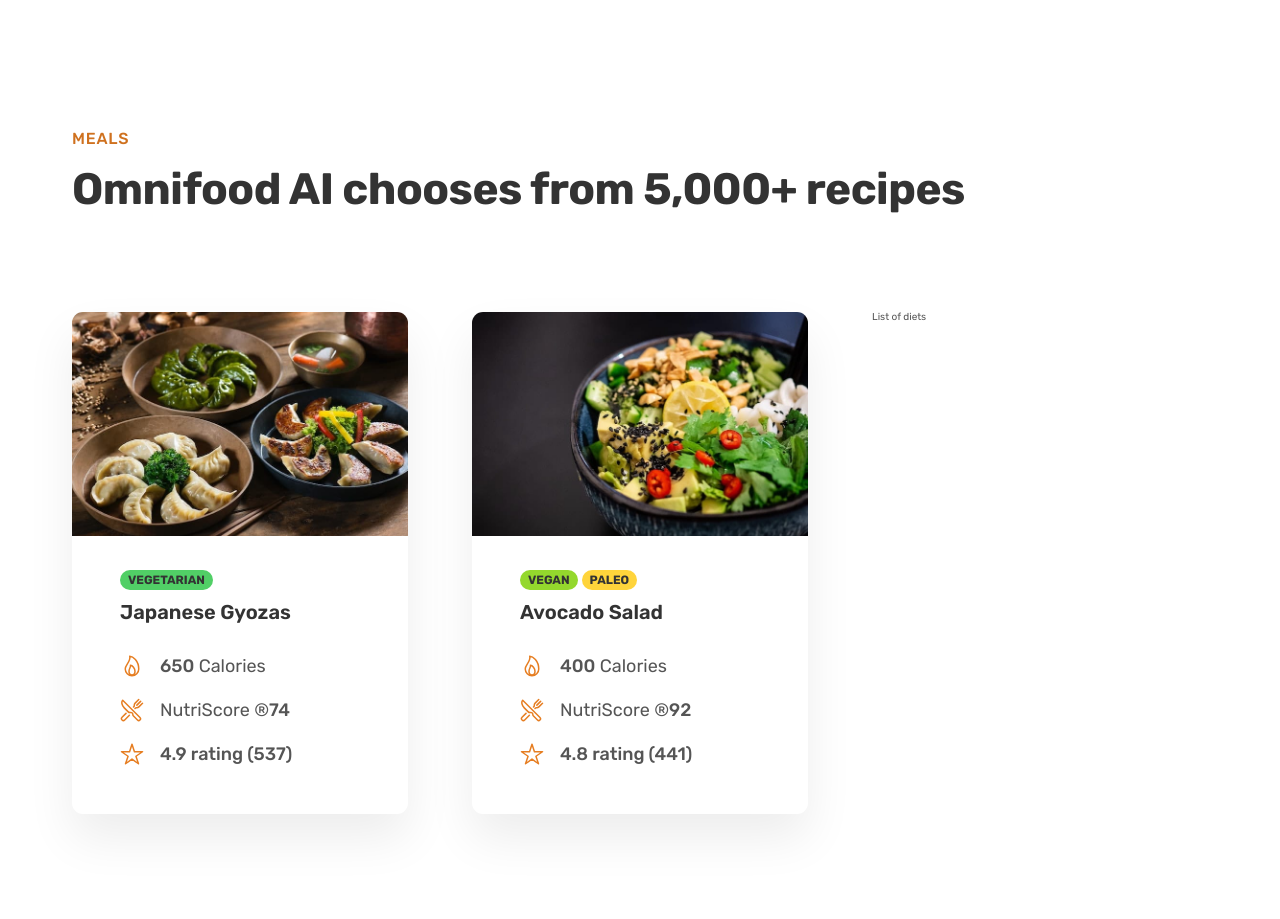
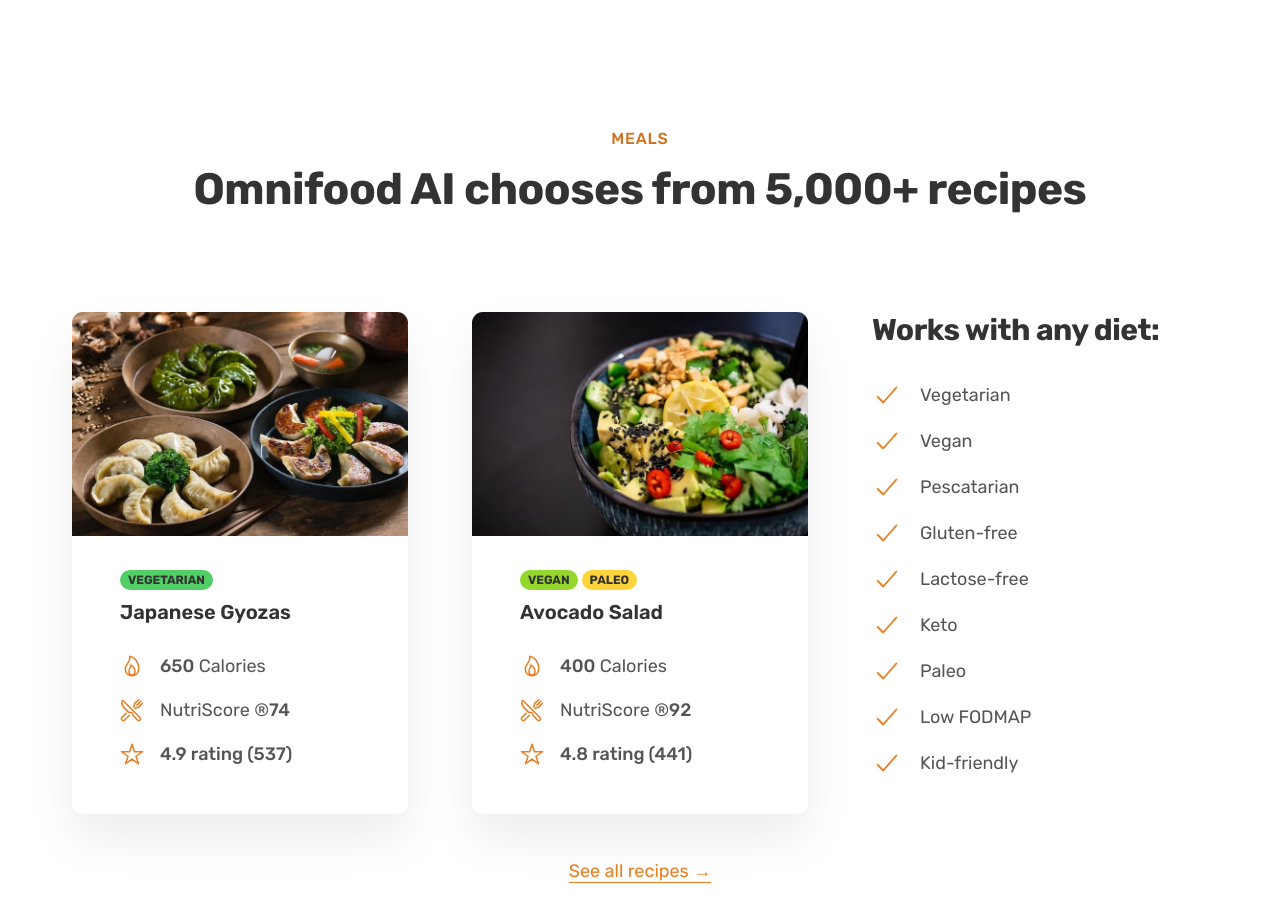
Before and after one commit to kumailalidev/Omnifood, a plain HTML site: page index.html in a window 1280 px wide. Shown: the part 2540-3459 px from the top of the page. Drawn offline with nearby package versions, Linux system fonts and the light colour scheme.

Commit message:
Building the Meals Section-Part 3

```diff
--- a/css/general.css
+++ b/css/general.css
@@ -141,7 +141,7 @@ html {
   padding: 1.6rem 3.2rem;
   border-radius: 9px;
   /* Put transition on original "state" */
-  transition: background-color 1s;
+  transition: all 1s; /* apply transition both background-color and box-shadow properties */
 }
 
 .btn--full:link,
@@ -168,10 +168,39 @@ html {
   box-shadow: inset 0 0 0 3px #fff;
 }
 
+.link:link,
+.link:visited {
+  display: inline-block;
+  color: #e67e22;
+  text-decoration: none;
+  border-bottom: 1px solid currentColor;
+  padding-bottom: 2px;
+  transition: all 0.3s;
+}
+
+.link:hover,
+.link:active {
+  color: #cf711f;
+
+  /* ! CAN NOT DO THIS, Whole element jumps by 1px*/
+  /* border-bottom: none; */
+
+  border-bottom: 1px solid transparent;
+}
+
+/* HELPER/SETTING CLASSES */
 .margin-right-sm {
-  margin-right: 1.6rem !important; /* helper class */
+  margin-right: 1.6rem !important;
+}
+
+.margin-bottom-md {
+  margin-bottom: 4.8rem !important;
 }
 
 strong {
   font-weight: 500;
 }
+
+.center-text {
+  text-align: center;
+}
--- a/css/style.css
+++ b/css/style.css
@@ -219,6 +219,12 @@
   box-shadow: 0 2.4rem 4.8rem rgba(0, 0, 0, 0.075);
   border-radius: 11px;
   overflow: hidden;
+  transition: all 0.4s;
+}
+
+.meal:hover {
+  transform: translateY(-1.2rem);
+  box-shadow: 0 3.2rem 6.4rem rgba(0, 0, 0, 0.06);
 }
 
 .meal-content {
@@ -281,3 +287,28 @@
 .meal-img {
   width: 100%;
 }
+
+.all-recipes {
+  text-align: center;
+  font-size: 1.8rem;
+}
+
+.list {
+  list-style: none;
+  display: flex;
+  flex-direction: column;
+  gap: 1.6rem;
+}
+
+.list-item {
+  font-size: 1.8rem;
+  display: flex;
+  align-items: center;
+  gap: 1.8rem;
+}
+
+.list-icon {
+  width: 3rem;
+  height: 3rem;
+  color: #e67e22;
+}
--- a/index.html
+++ b/index.html
@@ -155,14 +155,14 @@
       </section>
 
       <section class="section-meals">
-        <div class="container">
+        <div class="container center-text">
           <span class="subheading">Meals</span>
           <h2 class="heading-secondary">
             Omnifood AI chooses from 5,000+ recipes
           </h2>
         </div>
 
-        <div class="container grid grid--3-cols">
+        <div class="container grid grid--3-cols margin-bottom-md">
           <div class="meal">
             <img
               class="meal-img"
@@ -224,7 +224,51 @@
               </ul>
             </div>
           </div>
-          <div class="">List of diets</div>
+          <div class="diet">
+            <h3 class="heading-tertiary">Works with any diet:</h3>
+            <ul class="list">
+              <li class="list-item">
+                <ion-icon class="list-icon" name="checkmark-outline"></ion-icon
+                ><span>Vegetarian</span>
+              </li>
+              <li class="list-item">
+                <ion-icon class="list-icon" name="checkmark-outline"></ion-icon
+                ><span>Vegan</span>
+              </li>
+              <li class="list-item">
+                <ion-icon class="list-icon" name="checkmark-outline"></ion-icon
+                ><span>Pescatarian</span>
+              </li>
+              <li class="list-item">
+                <ion-icon class="list-icon" name="checkmark-outline"></ion-icon
+                ><span>Gluten-free</span>
+              </li>
+              <li class="list-item">
+                <ion-icon class="list-icon" name="checkmark-outline"></ion-icon
+                ><span>Lactose-free</span>
+              </li>
+              <li class="list-item">
+                <ion-icon class="list-icon" name="checkmark-outline"></ion-icon
+                ><span>Keto</span>
+              </li>
+              <li class="list-item">
+                <ion-icon class="list-icon" name="checkmark-outline"></ion-icon
+                ><span>Paleo</span>
+              </li>
+              <li class="list-item">
+                <ion-icon class="list-icon" name="checkmark-outline"></ion-icon
+                ><span>Low FODMAP</span>
+              </li>
+              <li class="list-item">
+                <ion-icon class="list-icon" name="checkmark-outline"></ion-icon
+                ><span>Kid-friendly</span>
+              </li>
+            </ul>
+          </div>
+        </div>
+
+        <div class="container all-recipes">
+          <a href="#" class="link">See all recipes &rarr;</a>
         </div>
       </section>
     </main>
```
